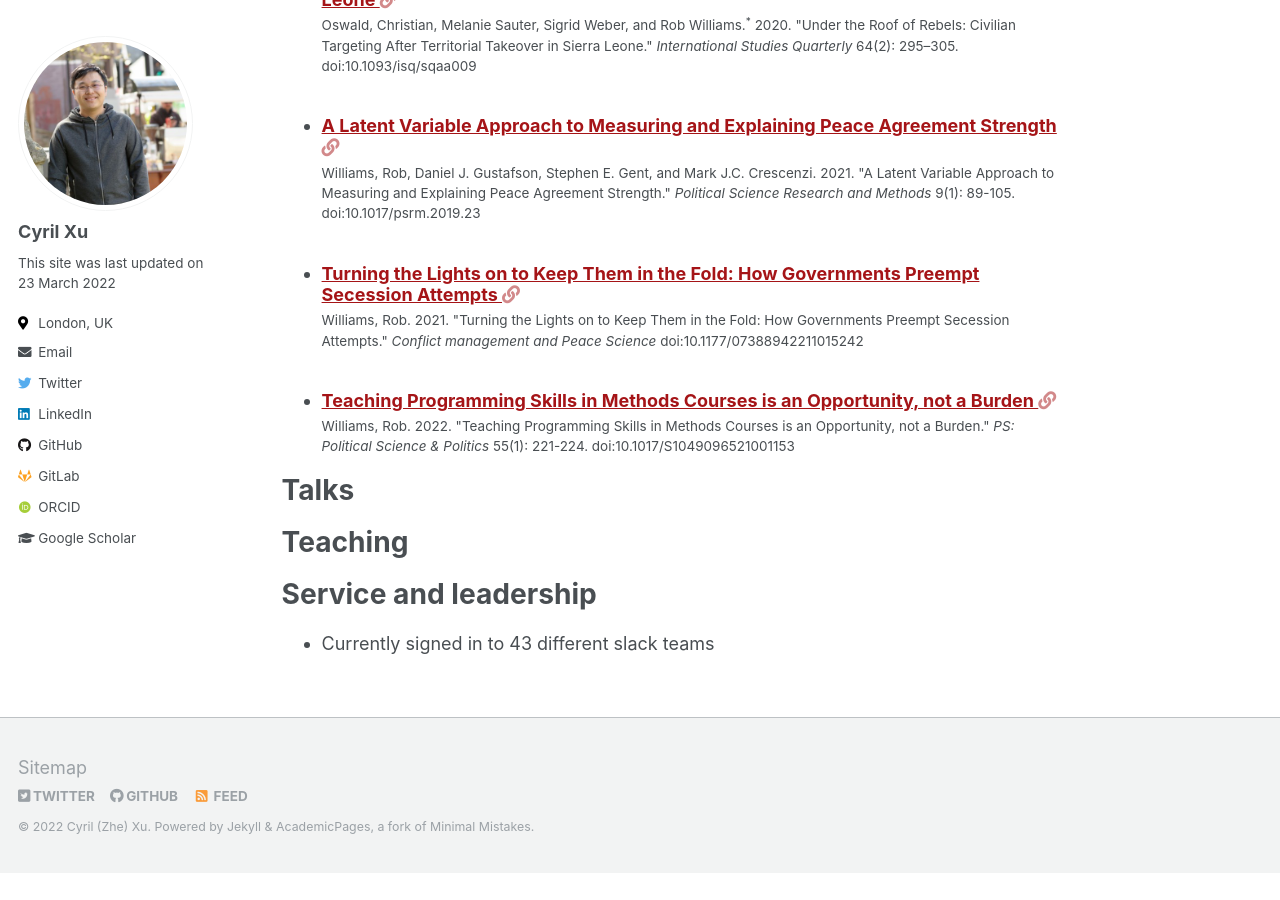
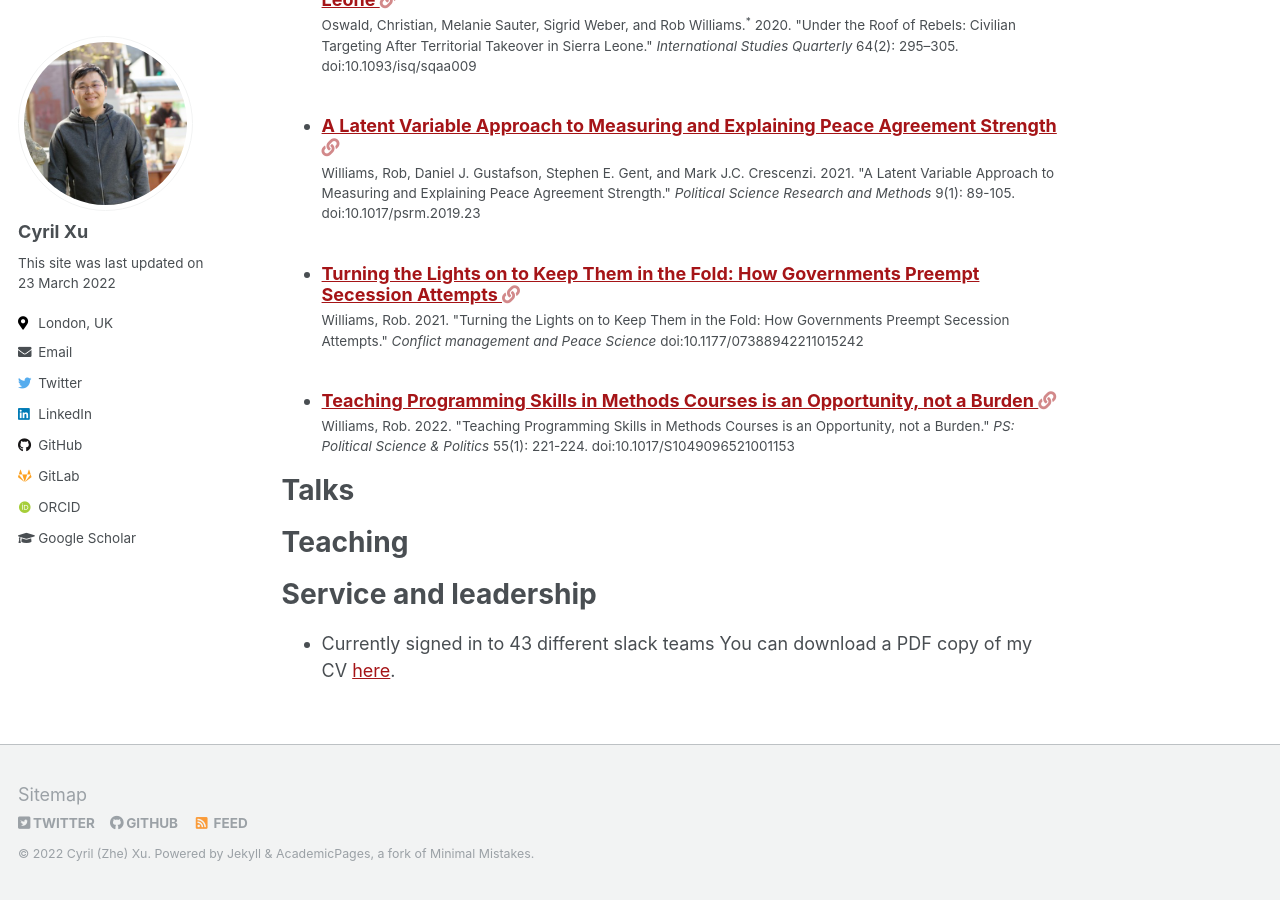
Before and after one commit to whoiscyril/webpage, a Jekyll site: the page built from _pages/cv.md, in a window 1280 px wide and 900 px high, scrolled down 1207 px. Built offline with Jekyll 4.4.1, drawn with Linux system fonts in a browser that asks for light colours; some web fonts are replaced; before the commit the page ends 2080 px from its top, so only the background shows below that.

Commit message:
added cv

```diff
--- a/_pages/cv.md
+++ b/_pages/cv.md
@@ -57,3 +57,4 @@ Teaching
 Service and leadership
 ======
 * Currently signed in to 43 different slack teams
+You can download a PDF copy of my CV [here](/files/pdf/CV.pdf).
```
Also changed, not shown: 5 other files.
